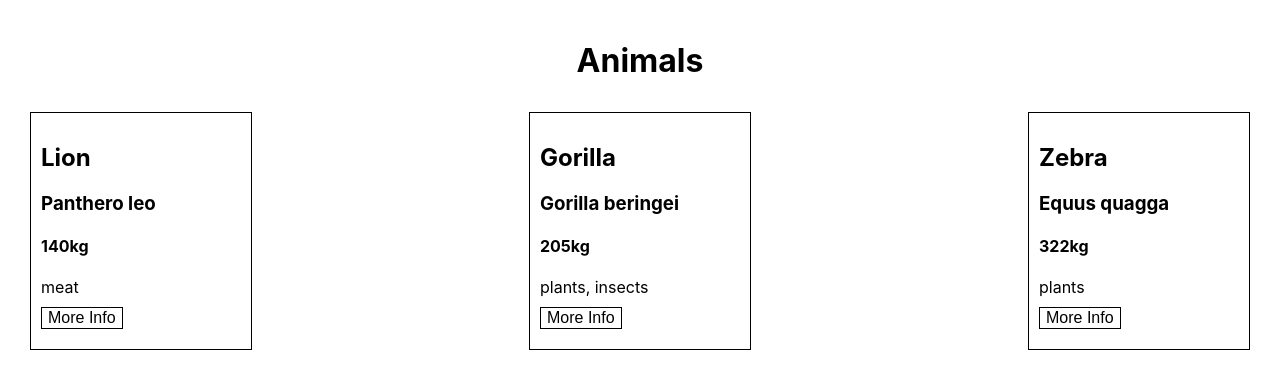
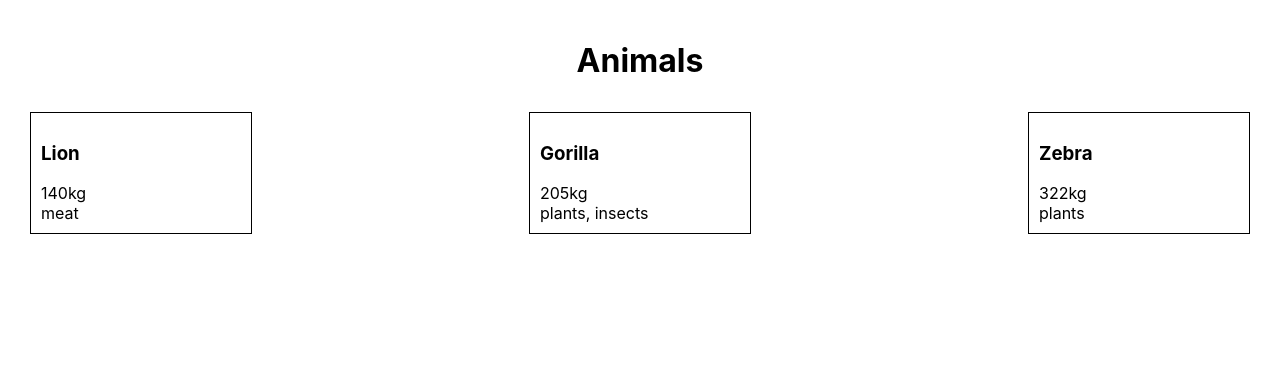
Before and after one commit to topcook/myReactApp, a React (Create React App) app: page / in a window 1280 px wide. Shown: the top 388 px of the page. Built offline with nearby package versions, Linux system fonts and the light colour scheme.

Commit message:
I prepared the code for the tutorial.

```diff
--- a/src/components/AnimalCard/AnimalCard.js
+++ b/src/components/AnimalCard/AnimalCard.js
@@ -5,29 +5,15 @@ import PropTypes from 'prop-types';
 export default function AnimalCard(props) {
     return(
         <div className="animal-wrapper">
-            <h2>{props.name}</h2>
-            <h3>{props.scientificName}</h3>
-            <h4>{props.size}kg</h4>
+            <h3>{props.name}</h3>
+            <div>{props.size}kg</div>
             <div>{props.diet.join(', ')}</div>
-            <button onClick = {() => props.showAdditional(props.additional)}>More Info</button>
         </div>
     )
 }
 
 AnimalCard.propTypes = {
-    additional: PropTypes.shape({
-        link: PropTypes.string,
-        notes:PropTypes.string
-    }),
     diet: PropTypes.arrayOf(PropTypes.string).isRequired,
     name: PropTypes.string.isRequired,
-    scientificName: PropTypes.string.isRequired,
-    showAdditional: PropTypes.func.isRequired,
     size: PropTypes.number.isRequired
 }
-
-AnimalCard.defaultProps = {
-    additional:{
-        notes: 'No Additional Information'
-    }
-}
--- a/src/components/App/App.css
+++ b/src/components/App/App.css
@@ -1,38 +1,6 @@
-.App {
-  text-align: center;
+.wrapper {
+  display: flex;
+  flex-wrap: wrap;
+  justify-content: space-between;
+  padding: 20px;
 }
-
-.App-logo {
-  height: 40vmin;
-  pointer-events: none;
-}
-
-@media (prefers-reduced-motion: no-preference) {
-  .App-logo {
-    animation: App-logo-spin infinite 20s linear;
-  }
-}
-
-.App-header {
-  background-color: #282c34;
-  min-height: 100vh;
-  display: flex;
-  flex-direction: column;
-  align-items: center;
-  justify-content: center;
-  font-size: calc(10px + 2vmin);
-  color: white;
-}
-
-.App-link {
-  color: #61dafb;
-}
-
-@keyframes App-logo-spin {
-  from {
-    transform: rotate(0deg);
-  }
-  to {
-    transform: rotate(360deg);
-  }
-}
--- a/src/components/App/App.js
+++ b/src/components/App/App.js
@@ -1,27 +1,17 @@
 import './App.css';
 import AnimalCard from '../AnimalCard/AnimalCard';
-import data from './data';
-
-function showAdditional(additional) {
-  const alertInformation = Object.entries(additional)
-    .map(information => `${information[0]}:${information[1]}`)
-    .join('\n');
-  alert(alertInformation);
-}
+import animals from './data';
 
 function App() {
   return(
     <div className='wrapper'>
       <h1>Animals</h1>
       {
-        data.map(animal =>(
+        animals.map(animal =>(
           <AnimalCard
-          additional = {animal.additional}
           diet = {animal.diet}
           key = {animal.name}
           name = {animal.name}
-          scientificName = {animal.scientificName}
-          showAdditional = {showAdditional}
           size = {animal.size}
           />
         ))
--- a/src/components/App/data.js
+++ b/src/components/App/data.js
@@ -9,19 +9,12 @@ export default [
         name: 'Gorilla',
         scientificName: 'Gorilla beringei',
         size: 205,
-        diet: ['plants', 'insects'],
-        additional: {
-            notes: 'This is the eastern gorilla. There is also a west that is a different species.'
-        }
+        diet: ['plants', 'insects']
     },
     {
         name: 'Zebra',
         scientificName: 'Equus quagga',
         size: 322,
-        diet: ['plants'],
-        additional: {
-            notes: 'There are three different species of zebra.',
-            link: 'https://en.wikipedia.org/wiki/Zebra'
-        }
+        diet: ['plants']
     }
 ]
```
